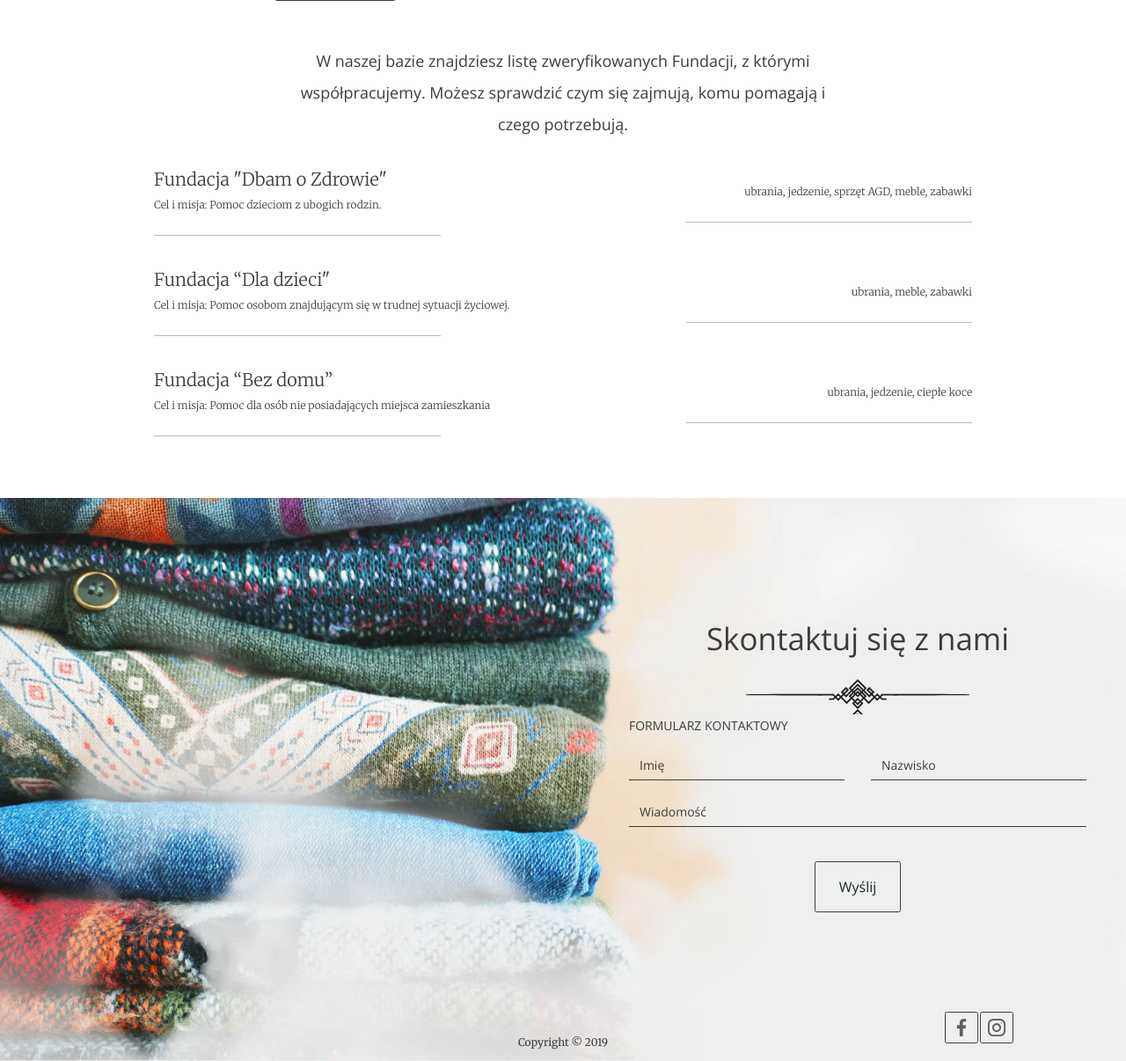
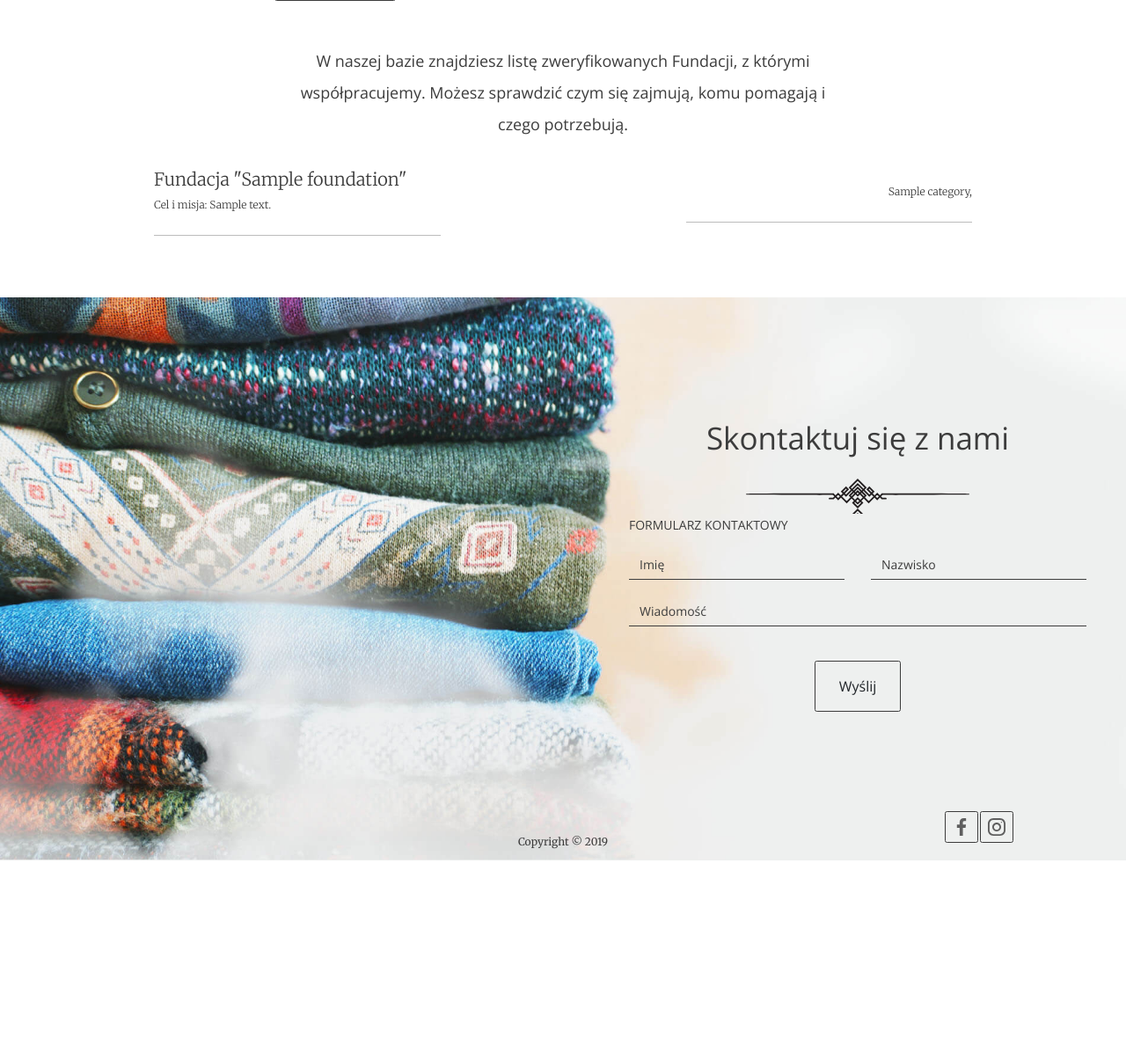
Before and after one commit to RadoslawPiekarski/Oddam_w_dobre_rece, a Django app: template oddam_app/templates/oddam_app/index.html in a window 1280 px wide. Shown: the part 2570-3776 px from the top of the page at 88% size. After the commit the page ends 3548 px from the top, so only its background shows below. Run offline with Django 3.2, Linux system fonts and the light colour scheme; the template is opened without the code that fills it: most values are stand-ins (such as "Sample title", 1, 10 or a date in 2020).

Commit message:
show foundations dada from database

```diff
--- a/oddam_app/templates/oddam_app/index.html
+++ b/oddam_app/templates/oddam_app/index.html
@@ -74,32 +74,21 @@
         <p>W naszej bazie znajdziesz listę zweryfikowanych Fundacji, z którymi współpracujemy. Możesz sprawdzić czym się zajmują, komu pomagają i czego potrzebują.</p>
 
         <ul class="help--slides-items">
-          <li>
-            <div class="col">
-              <div class="title">Fundacja "Dbam o Zdrowie"</div>
-              <div class="subtitle">Cel i misja: Pomoc dzieciom z ubogich rodzin.</div>
-            </div>
+            {% for foundation in sample_foundations %}
+              <li>
+                <div class="col">
+                  <div class="title">Fundacja "{{ foundation.name}}"</div>
+                  <div class="subtitle">Cel i misja: {{ foundation.description}}</div>
+                </div>
 
-            <div class="col"><div class="text">ubrania, jedzenie, sprzęt AGD, meble, zabawki</div></div>
-          </li>
+                <div class="col"><div class="text">
+                    {% for category in foundation.categories.all %} {# wyciąga kategorie z MtM!  #}
+                    {{ category }},
+                    {% endfor %}
+                </div></div>
+              </li>
+          {% endfor %}
 
-          <li>
-            <div class="col">
-              <div class="title">Fundacja “Dla dzieci"</div>
-              <div class="subtitle">Cel i misja: Pomoc osobom znajdującym się w trudnej sytuacji życiowej.</div>
-            </div>
-
-            <div class="col"><div class="text">ubrania, meble, zabawki</div></div>
-          </li>
-
-          <li>
-            <div class="col">
-              <div class="title">Fundacja “Bez domu”</div>
-              <div class="subtitle">Cel i misja: Pomoc dla osób nie posiadających miejsca zamieszkania</div>
-            </div>
-
-            <div class="col"><div class="text">ubrania, jedzenie, ciepłe koce</div></div>
-          </li>
         </ul>
         <!-- Pagination
         <ul class="help--slides-pagination">
```
